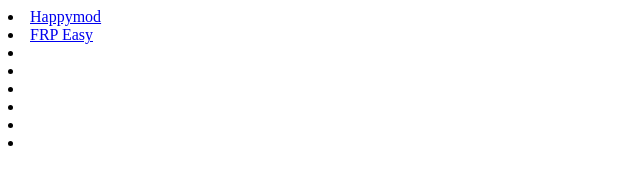
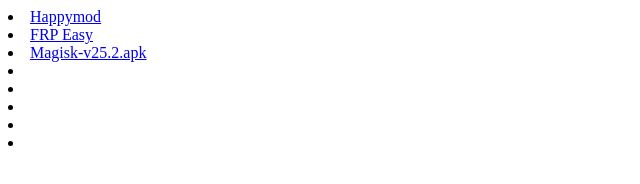
Before and after one commit to Pokedexs/Pokedexs.github.io, a plain HTML site: page index.html in a window 1280 px wide. Shown: the whole page, without its empty margins (0-640 px from the left). Drawn offline with Linux system fonts and the light colour scheme.

Commit message:
Update index.html

```diff
--- a/index.html
+++ b/index.html
@@ -1,6 +1,6 @@
 <li><a href="HappyMod-Multilang-2-9-1.apk">Happymod</a></li>
 <li><a href="FRP Easy bypassfrpfiles.apk">FRP Easy</a></li>
-<li><a href=""></a></li>
+<li><a href="Magisk-v25.2.apk">Magisk-v25.2.apk</a></li>
 <li><a href=""></a></li>
 <li><a href=""></a></li>
 <li><a href=""></a></li>
```
